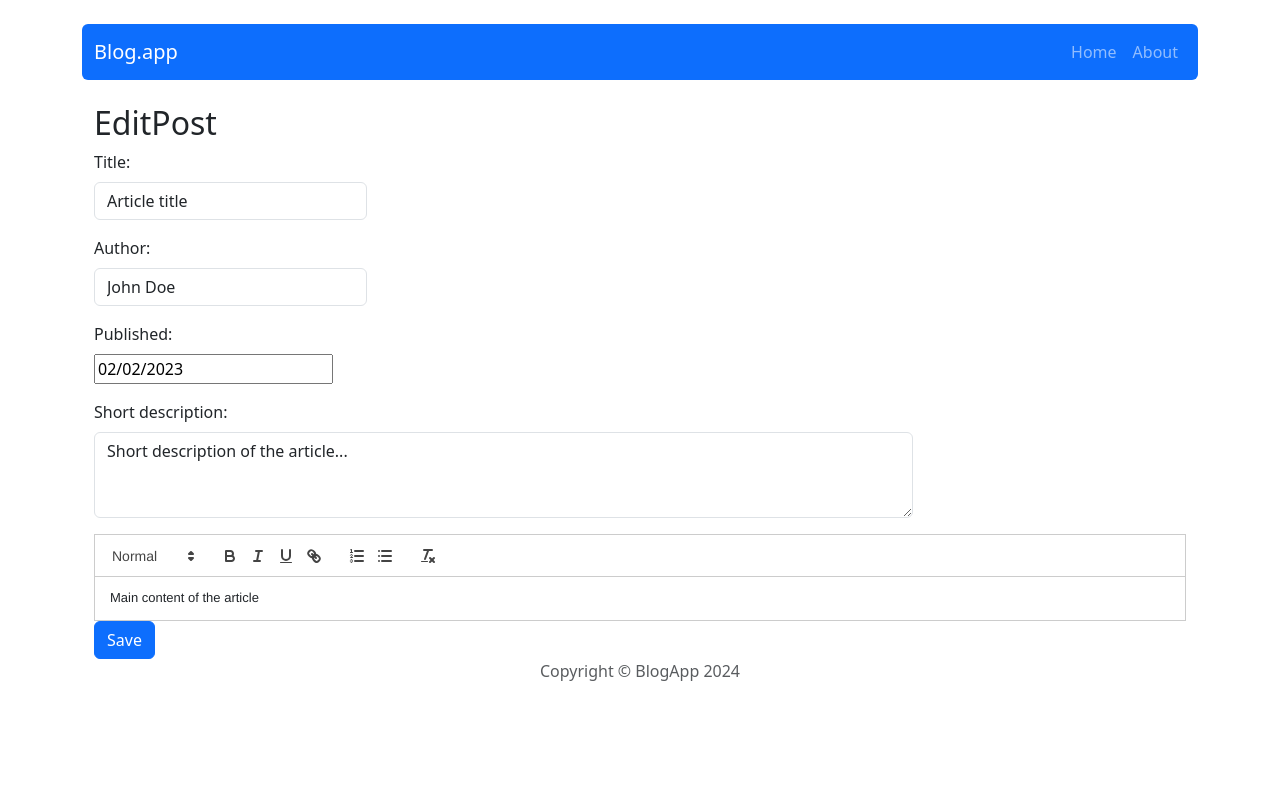
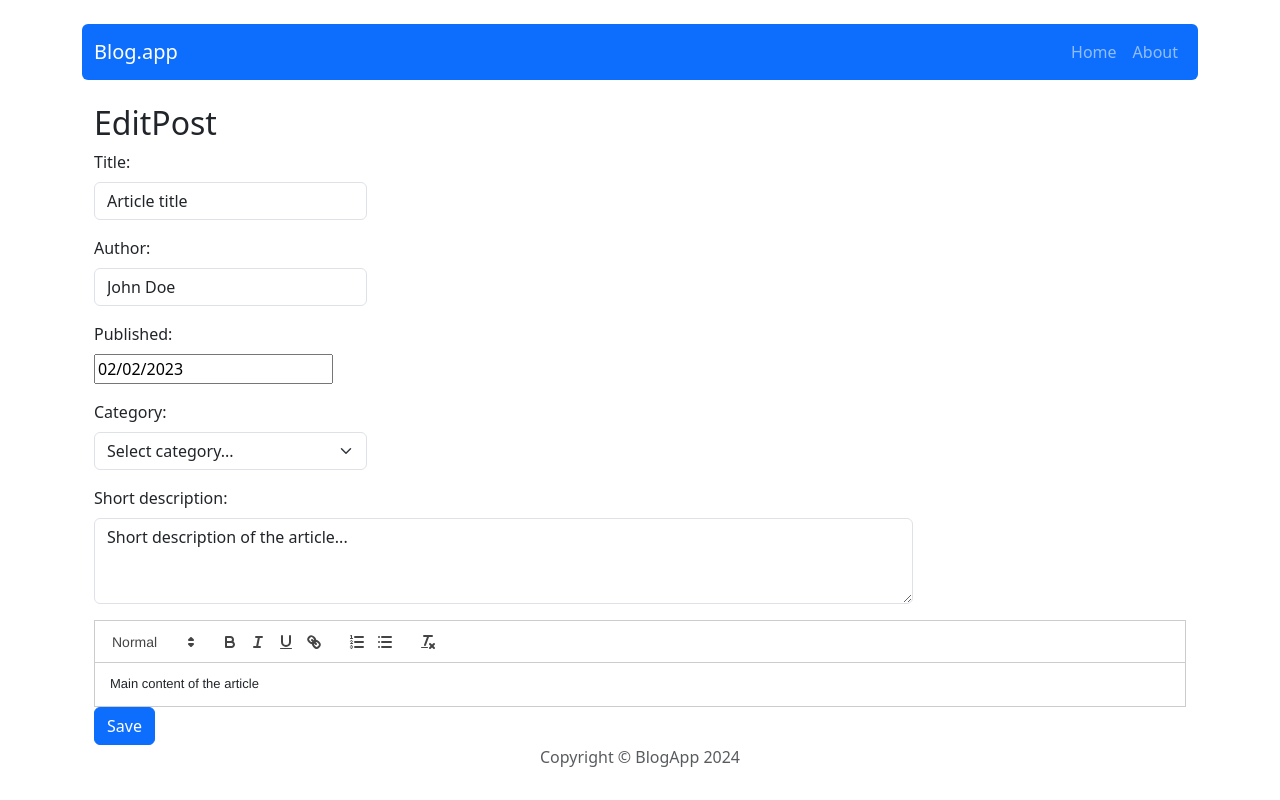
Before and after one commit to grzanek-monika/Blog-app, a React (Create React App) app: page /post/edit/1 in a window 1280 px wide. Built offline with nearby package versions, Linux system fonts and the light colour scheme.

Commit message:
Add categories to initialState, add categoriesReducer, add field of select post category to form in PostForm component and render this in Posts and Post components

```diff
--- a/src/components/features/Post/Post.js
+++ b/src/components/features/Post/Post.js
@@ -17,6 +17,7 @@ const Post = () => {
                     <Card.Text>
                         <p><b>Author: </b>{postData.author}</p>
                         <p><b>Published: </b>{dateToStr(postData.publishedDate)}</p>
+                        <p><b>Category: </b>{postData.category}</p>
                         <p dangerouslySetInnerHTML={{ __html: postData.content }} />
                     </Card.Text>
                 </Card.Body>
--- a/src/components/features/PostForm/PostForm.js
+++ b/src/components/features/PostForm/PostForm.js
@@ -6,16 +6,21 @@ import DatePicker from "react-datepicker";
 import 'react-quill/dist/quill.snow.css';
 import "react-datepicker/dist/react-datepicker.css";
 import { useForm } from "react-hook-form";
+import { getAllCategories } from "../../../redux/categoriesReducer";
+import { useSelector } from "react-redux";
 
 const PostForm = ({action, actionText, ...props}) => {
 
     const [title, setTitle] = useState(props.title || '');
     const [author, setAuthor] = useState(props.author || '');
     const [publishedDate, setPublishedDate] = useState(props.publishedDate || '');
+    const [category, setCategory] = useState(props.category || '');
     const [shortDescription, setShortDescription] = useState(props.shortDescription ||'');
     const [content, setContent] = useState(props.content || '');
     const [contentError, setContentError] = useState(false);
     const [dateError, setDateError] = useState(false);
+
+    const categories = useSelector(getAllCategories);
 
     const { register, handleSubmit: validate, formState: { errors } } = useForm();
 
@@ -23,7 +28,7 @@ const PostForm = ({action, actionText, ...props}) => {
         setContentError(!content);
         setDateError(!publishedDate);
         if(content && publishedDate) {
-            action({title, author, publishedDate, shortDescription, content})
+            action({title, author, publishedDate, category, shortDescription, content})
         }
     }
 
@@ -69,6 +74,16 @@ const PostForm = ({action, actionText, ...props}) => {
                         </small>
                     }
                 </Form.Group>
+                <Form.Group className="mb-3" controlId="formBasicCategory">
+                    <Form.Label>Category:</Form.Label>
+                    <Form.Select aria-label="Default select example"
+                        style={{width: '25%'}}
+                        value={category}
+                        onChange={e => setCategory(e.target.value)} >
+                        <option>Select category...</option>
+                        {categories.map(postCategory => <option value={postCategory}>{postCategory}</option>)}
+                    </Form.Select>
+                </Form.Group>
                 <Form.Group className="mb-3" controlId="formBasicDescription">
                     <Form.Label>Short description:</Form.Label>
                     <Form.Control
--- a/src/components/features/Posts/Posts.js
+++ b/src/components/features/Posts/Posts.js
@@ -3,9 +3,11 @@ import { useSelector } from "react-redux";
 import { Card, Container, Button} from "react-bootstrap";
 import { dateToStr } from "../../../utils/dateToString";
 import { NavLink } from "react-router-dom";
+//import { getAllCategories } from "../../../redux/categoriesReducer";
 
 const Posts = () => {
     const posts = useSelector(getAllPosts);
+    //const categories = useSelector(getAllCategories);
 
     return(
         <Container className="d-flex justify-content-between flex-wrap">
@@ -14,6 +16,7 @@ const Posts = () => {
                     <Card.Title><h3>{post.title}</h3></Card.Title>
                     <Card.Text><b>Author: </b>{post.author}</Card.Text>
                     <Card.Text><b>Published: </b>{dateToStr(post.publishedDate)}</Card.Text>
+                    <Card.Text><b>Category: </b>{post.category}</Card.Text>
                     <Card.Text>{post.shortDescription}</Card.Text>
                     <Button as={NavLink} to={`/post/${post.id}`} variant="primary">Read more</Button>
                 </Card.Body>
--- a/src/redux/categoriesReducer.js
+++ b/src/redux/categoriesReducer.js
@@ -1,4 +1,5 @@
 // selectors
+export const getAllCategories = (state => state.categories);
 
 // actions
 const createActionName = actionName => `app/categories/${actionName}`;
--- a/src/redux/initialState.js
+++ b/src/redux/initialState.js
@@ -6,7 +6,8 @@ const initialState = {
         shortDescription: 'Short description of the article...',
         content: 'Main content of the article',
         publishedDate: new Date('02-02-2023'),
-        author: 'John Doe'
+        author: 'John Doe',
+        category: 'Sport',
     },
     {
         id: '2',
@@ -14,7 +15,8 @@ const initialState = {
         shortDescription: 'Short description of the article...',
         content: 'Main content of the article',
         publishedDate: new Date('02-07-2023'),
-        author: 'Merry Peter'
+        author: 'Merry Peter',
+        category: 'Movies',
     },
     {
         id: '3',
@@ -22,7 +24,8 @@ const initialState = {
         shortDescription: 'Short description of the article...',
         content: 'Main content of the article',
         publishedDate: new Date('02-02-2024'),
-        author: 'Amanda Smith'
+        author: 'Amanda Smith',
+        category: 'News',
     }
   ],
   categories: [
```
